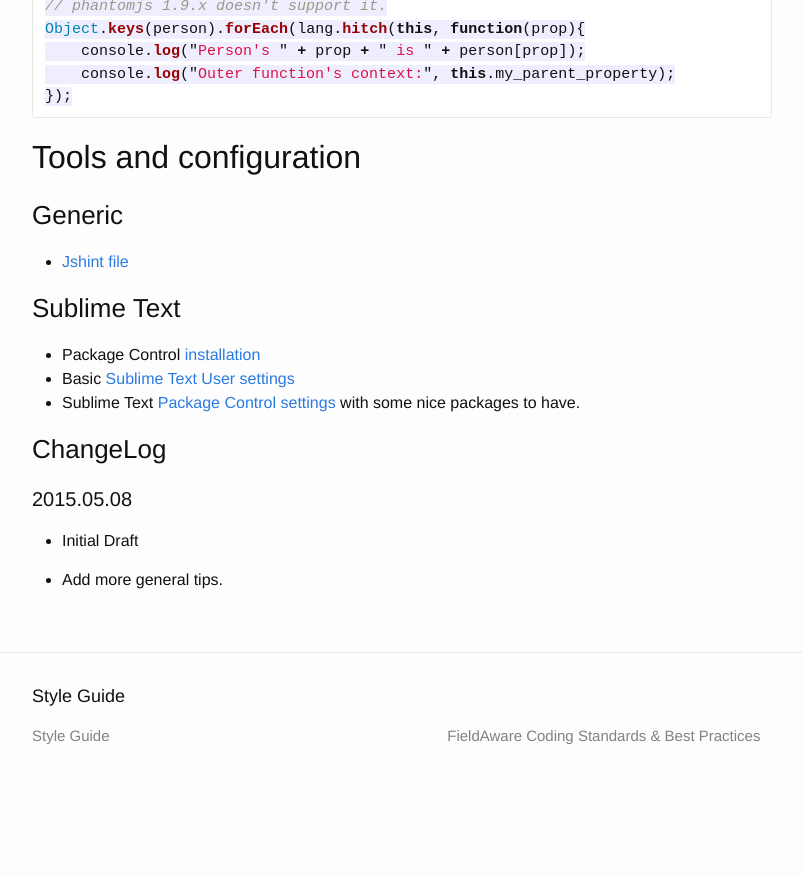
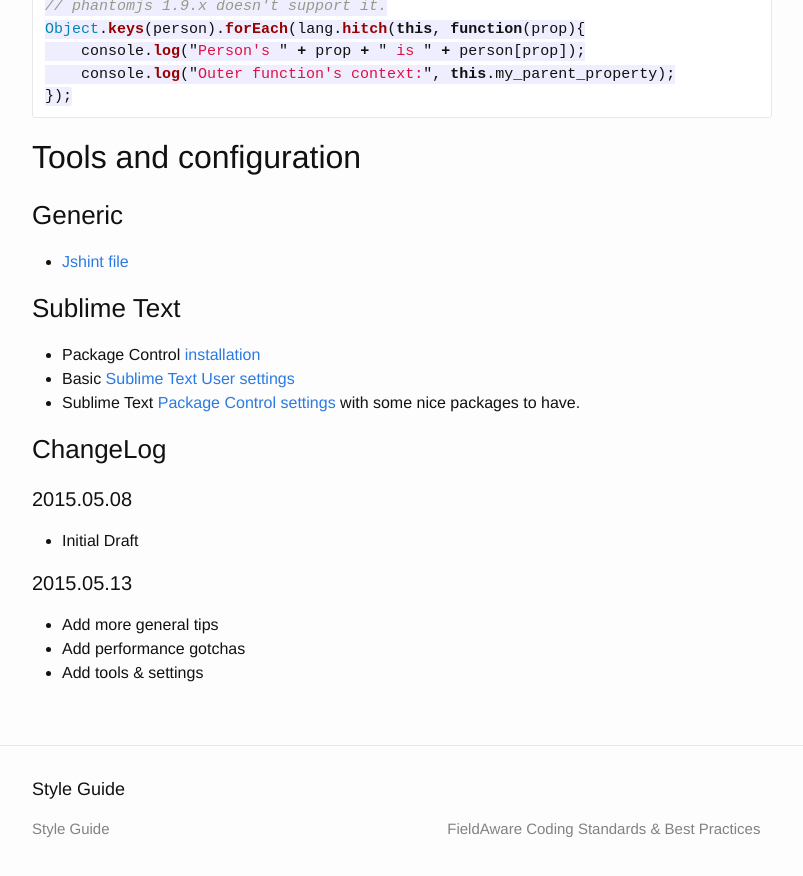
Before and after one commit to fieldaware/style-guide, a Jekyll site: the page built from javascript.md, in a window 1280 px wide and 900 px high, scrolled down 2175 px. Shown: the top 876 px of the window, without its empty margins (238-1041 px from the left). Built offline with Jekyll 4.4.1, drawn with Linux system fonts in a browser that asks for light colours; Markdown is read by kramdown in place of the engine named in the settings; before the commit the page ends 2982 px from its top, so only the background shows below that.

Commit message:
Apply feedback to the changelog section

```diff
--- a/javascript.md
+++ b/javascript.md
@@ -112,7 +112,11 @@ Object.keys(person).forEach(lang.hitch(this, function(prop){
 
 - Initial Draft
 
-- Add more general tips.
+#### 2015.05.13
+
+- Add more general tips
+- Add performance gotchas
+- Add tools & settings
 
 <!-- links -->
 
```
